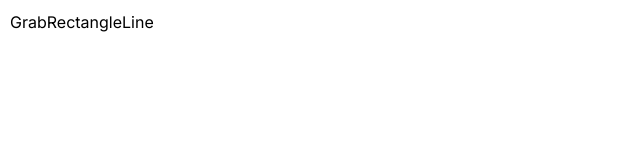
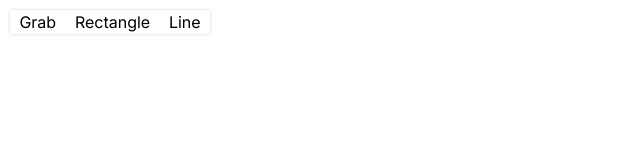
Before and after one commit to Ramosh99/doodle-js, a Next.js app: page / in a window 1280 px wide. Shown: the top 160 px of the page, without its empty margins (0-640 px from the left). Built offline with nearby package versions, Linux system fonts and the light colour scheme.

Commit message:
button array styles

```diff
--- a/components/ButtonComponents/Button.jsx
+++ b/components/ButtonComponents/Button.jsx
@@ -3,7 +3,13 @@ import React from 'react';
 // Component for the control buttons
 const Buttons = ({ handleModeChange }) => {
     return (
-        <div style={{ position: 'fixed', top: 10, left: 10, zIndex: 1 }}>
+        <div style={{
+            position: 'fixed', top: 10, left: 10,
+            zIndex: 1 ,
+            width:'200px',
+            display:'flex',justifyContent:"space-around",alignItems:'center',
+            boxShadow:'0 0 3px 0 lightGrey',
+            }}>
             <button onClick={() => handleModeChange('grab')}>Grab</button>
             <button onClick={() => handleModeChange('rectangle')}>Rectangle</button>
             <button onClick={() => handleModeChange('line')}>Line</button>
--- a/components/canvas.jsx
+++ b/components/canvas.jsx
@@ -1,7 +1,9 @@
 'use client';
-import React, { useEffect, useLayoutEffect, useRef, useState } from 'react';
+import React, {useLayoutEffect, useRef, useState } from 'react';
 import rough from 'roughjs/bundled/rough.esm'; // Import rough.js for sketchy drawing
 import Buttons from './ButtonComponents/Button'; // Importing the Buttons component
+
+
 
 // Configure rough generator with smooth lines
 const generator = rough.generator({
```
Also changed, not shown: public/Potentials.txt (added).
